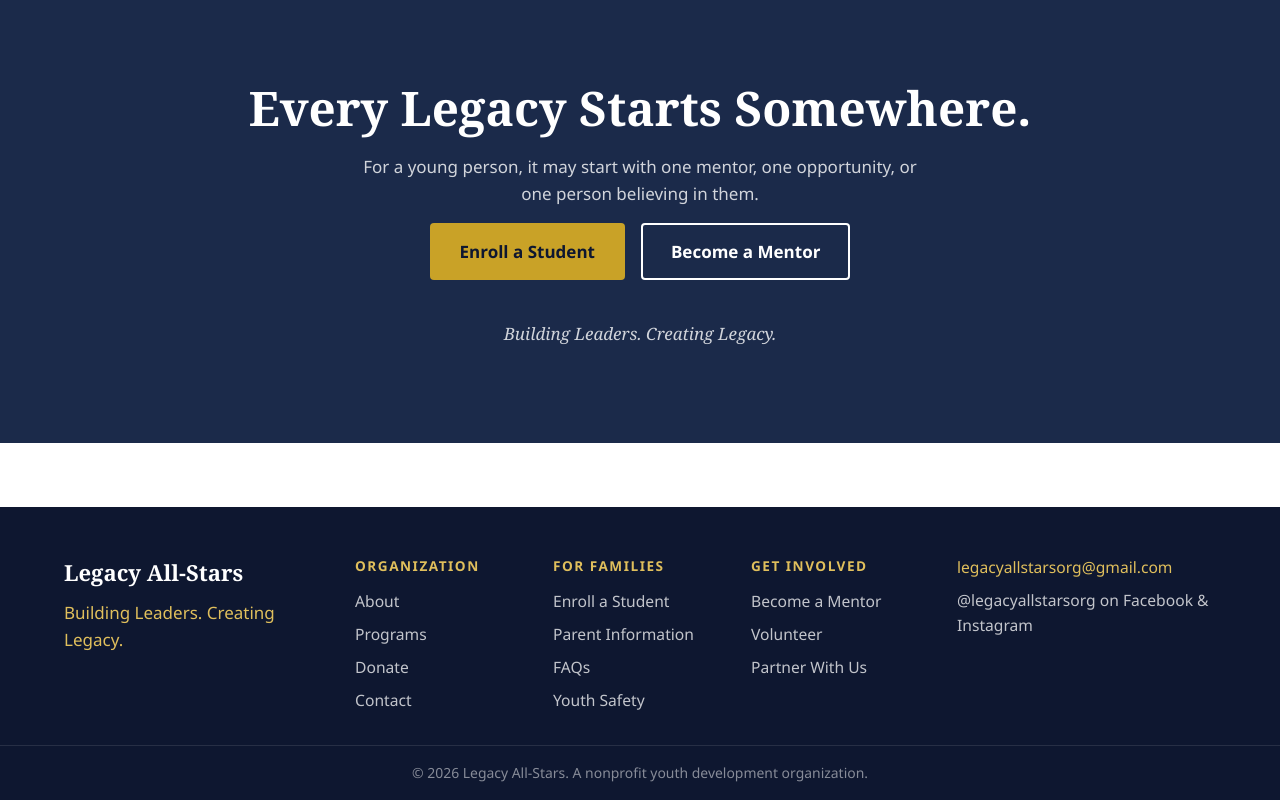
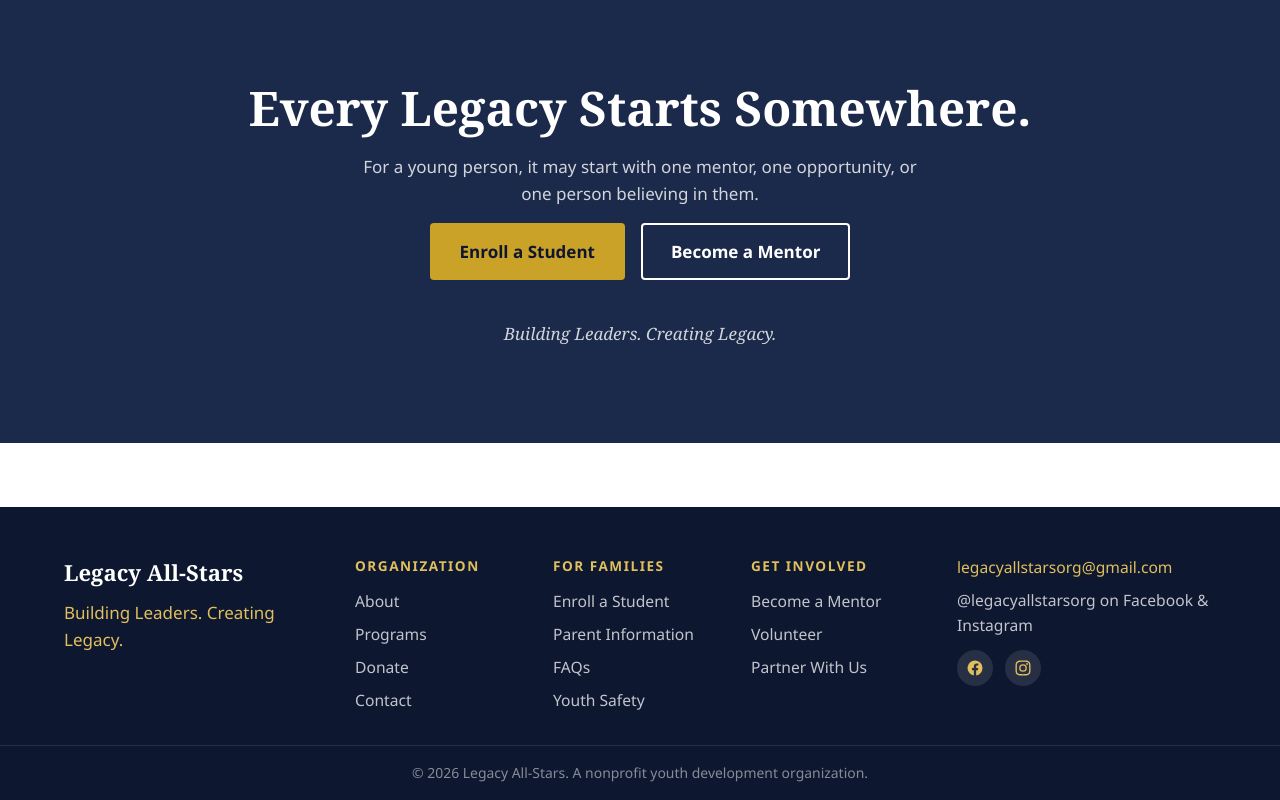
Before and after one commit to superflyguy81/Legacy-Allstar, a React (Vite) app: page / in a window 1280 px wide. Shown: the part 4794-5594 px from the top of the page. Built offline with nearby package versions, Linux system fonts and the light colour scheme.

Commit message:
Enhance footer with social media links (#8)
Added social media links for Facebook and Instagram to the footer.

```diff
--- a/src/components/Footer.tsx
+++ b/src/components/Footer.tsx
@@ -1,5 +1,6 @@
 import { Link } from 'react-router-dom'
-import { CONTACT_EMAIL, SOCIAL_HANDLE } from '../data/content'
+import Icon from './Icon'
+import { CONTACT_EMAIL, SOCIAL_HANDLE, FACEBOOK_URL, INSTAGRAM_URL } from '../data/content'
 
 function Footer() {
   const year = new Date().getFullYear()
@@ -38,6 +39,26 @@ function Footer() {
         <div className="footer-contact">
           <a href={`mailto:${CONTACT_EMAIL}`}>{CONTACT_EMAIL}</a>
           <span>{SOCIAL_HANDLE} on Facebook &amp; Instagram</span>
+          <div className="social-links">
+            <a
+              href={FACEBOOK_URL}
+              target="_blank"
+              rel="noopener noreferrer"
+              aria-label="Legacy All-Stars on Facebook"
+              className="social-link"
+            >
+              <Icon name="facebook" className="social-icon" />
+            </a>
+            <a
+              href={INSTAGRAM_URL}
+              target="_blank"
+              rel="noopener noreferrer"
+              aria-label="Legacy All-Stars on Instagram"
+              className="social-link"
+            >
+              <Icon name="instagram" className="social-icon" />
+            </a>
+          </div>
         </div>
       </div>
       <div className="footer-bottom">
```
